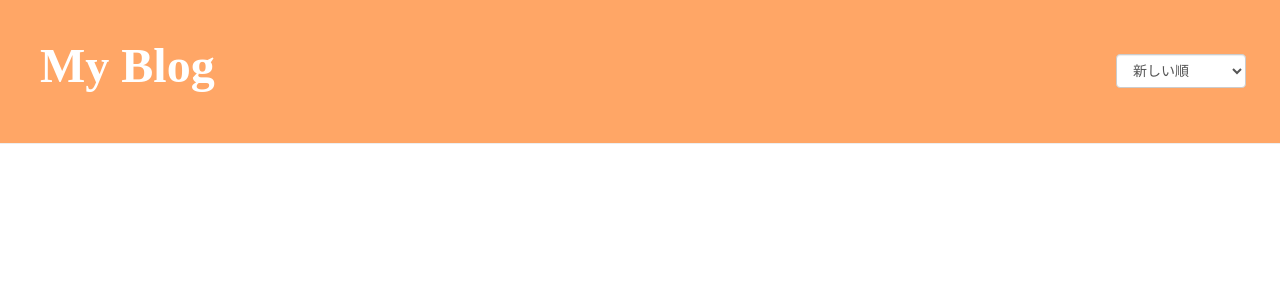
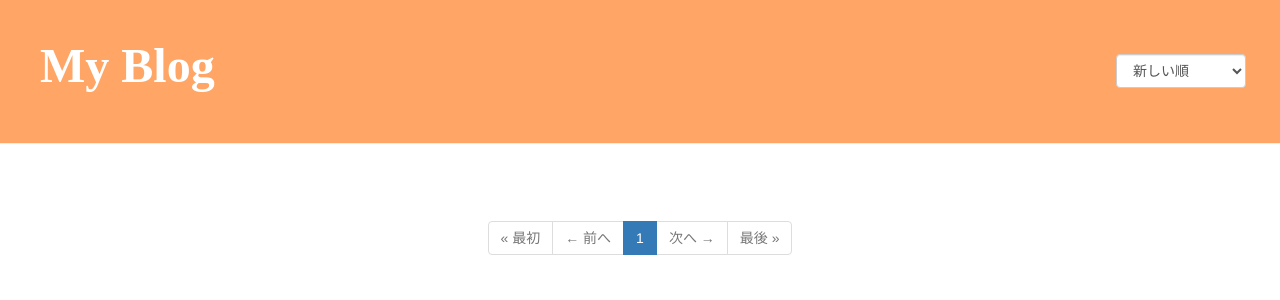
Before and after one commit to yoku-094/practice_python, a Django app: page / in a window 1280 px wide. Shown: the top 300 px of the page. Run offline with Django 3.2, Linux system fonts and the light colour scheme; data that the repository does not hold is empty; some libraries are stand-ins or nearby versions; some web fonts are replaced.

Commit message:
ページネーションの実装

```diff
--- a/blog/static/css/blog.css
+++ b/blog/static/css/blog.css
@@ -93,3 +93,7 @@ p {
 .post p {
   color: #4a4a4a;
 }
+
+.pagination-area {
+margin-bottom: 70px;
+}
--- a/blog/templates/blog/base.html
+++ b/blog/templates/blog/base.html
@@ -41,5 +41,59 @@
         <div class="col-md-8">{% block content %} {% endblock %}</div>
       </div>
     </div>
+    <!-- ページネーション -->
+    <nav class="pagination-area text-center">
+      <ul class="pagination">
+        {% if page_obj.has_previous %}
+          <li>
+            <a href="?page=1" aria-label="最初">
+              <span aria-hidden="true">« 最初</span>
+            </a>
+          </li>
+          <li>
+            <a href="?page={{ page_obj.previous_page_number }}" aria-label="前へ">
+              <span aria-hidden="true">← 前へ</span>
+            </a>
+          </li>
+        {% else %}
+          <li class="disabled">
+            <span><span aria-hidden="true">« 最初</span></span>
+          </li>
+          <li class="disabled">
+            <span><span aria-hidden="true">← 前へ</span></span>
+          </li>
+        {% endif %}
+
+        {% for num in page_obj.paginator.page_range %}
+          {% if page_obj.number == num %}
+            <li class="active">
+              <span>{{ num }} <span class="sr-only">(current)</span></span>
+            </li>
+          {% else %}
+            <li><a href="?page={{ num }}">{{ num }}</a></li>
+          {% endif %}
+        {% endfor %}
+
+        {% if page_obj.has_next %}
+          <li>
+            <a href="?page={{ page_obj.next_page_number }}" aria-label="次へ">
+              <span aria-hidden="true">次へ →</span>
+            </a>
+          </li>
+          <li>
+            <a href="?page={{ page_obj.paginator.num_pages }}" aria-label="最後">
+              <span aria-hidden="true">最後 »</span>
+            </a>
+          </li>
+        {% else %}
+          <li class="disabled">
+            <span><span aria-hidden="true">次へ →</span></span>
+          </li>
+          <li class="disabled">
+            <span><span aria-hidden="true">最後 »</span></span>
+          </li>
+        {% endif %}
+      </ul>
+    </nav>
   </body>
 </html>
--- a/blog/templates/blog/post_list.html
+++ b/blog/templates/blog/post_list.html
@@ -1,4 +1,4 @@
-{% extends 'blog/base.html' %} {% block content %} {% for post in posts %}
+{% extends 'blog/base.html' %} {% block content %} {% for post in page_obj %}
 <div class="post">
   <div class="date">{{ post.published_date }}</div>
   <div class="submission-details">
--- a/blog/views.py
+++ b/blog/views.py
@@ -3,6 +3,7 @@ from django.utils import timezone
 from .models import Post
 from .forms import PostForm
 from .sort_form import SortForm
+from django.core.paginator import Paginator
 
 # 投稿の一覧表示
 def post_list(request):
@@ -14,9 +15,14 @@ def post_list(request):
 
     posts = Post.objects.order_by(sort_values)
 
+    # ページネーション
+    paginator = Paginator(posts, 2)
+    page_number = request.GET.get('page', 1)
+    page_obj = paginator.get_page(page_number)
+
     return render(request, 'blog/post_list.html', {
-        'posts': posts,
-        'form': form
+        'page_obj': page_obj,
+        'form': form,
     })
 
 # 記事詳細画面を表示
```
